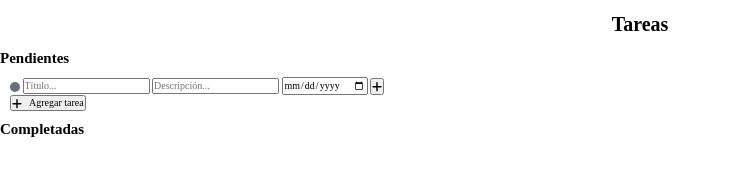
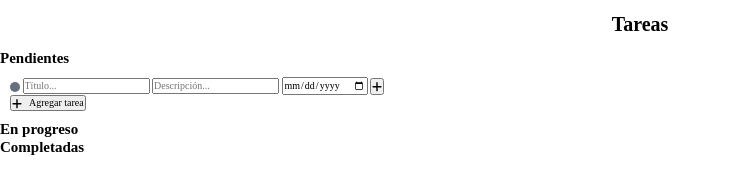
Before and after one commit to gonzalo-sosa/desafio-js-3, a website built with webpack: page src/index.html in a window 1280 px wide. Shown: the whole page, without its empty margins (0-731 px from the left). Built offline with nearby package versions, Linux system fonts and the light colour scheme.

Commit message:
Tareas en progreso

```diff
--- a/src/index.html
+++ b/src/index.html
@@ -61,6 +61,9 @@
           Agregar tarea
         </button>
       </div>
+      <ul id="tasksInProgress" class="task-list">
+        <h2>En progreso</h2>
+      </ul>
       <ul id="tasksCompleted" class="task-list">
         <h2>Completadas</h2>
       </ul>
```
